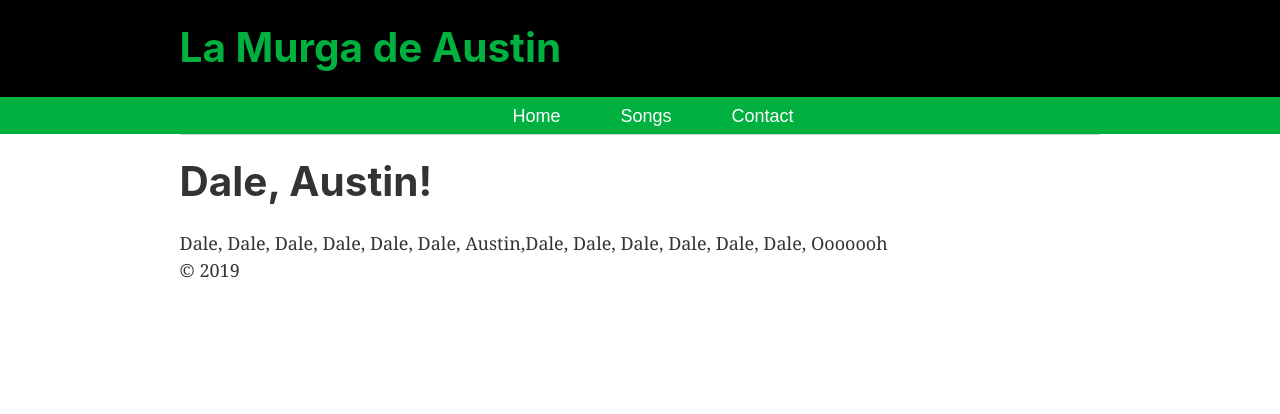
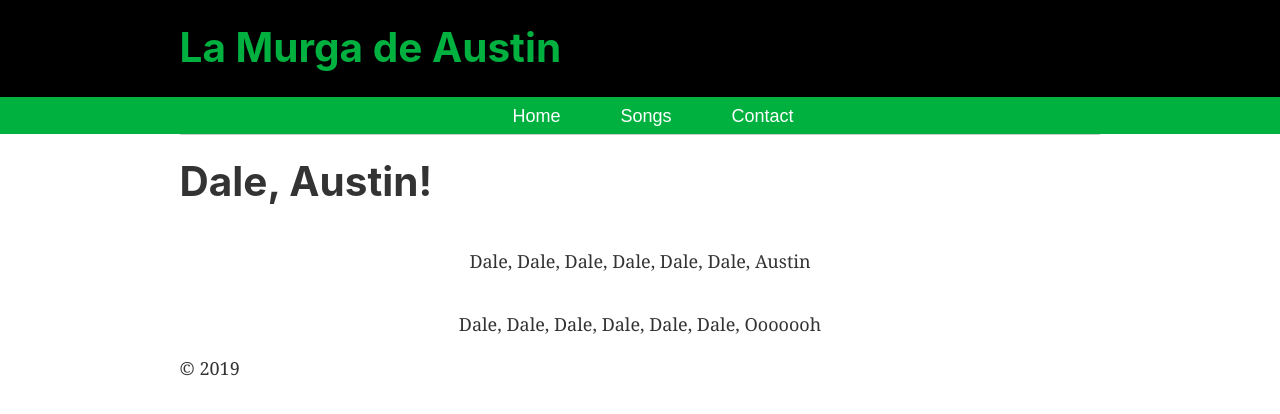
Before and after one commit to jaymendoza/la-murga-de-austin, a Gatsby site: page /dale-austin/ in a window 1280 px wide. Built offline with nearby package versions, Linux system fonts and the light colour scheme; Gatsby itself is replaced by a stand-in of ours.

Commit message:
format lyrics + add Lyrics component

```diff
--- a/src/components/layout.css
+++ b/src/components/layout.css
@@ -626,3 +626,9 @@ pre tt:after {
     font-size: 100%;
   }
 }
+.lyrics {
+  text-align: center;
+}
+.lyric {
+  padding: 1em 0;
+}
--- /dev/null
+++ b/src/components/lyrics.js
@@ -0,0 +1,12 @@
+import React from 'react'
+
+class Lyrics extends React.Component {
+  render() {
+    return <div class="lyrics">{this.props.lyrics.map(lyric => (
+      <div class="lyric">{lyric}</div>
+    ))}
+    </div>
+  }
+}
+
+export default Lyrics
--- a/src/templates/song.js
+++ b/src/templates/song.js
@@ -2,6 +2,7 @@ import React from "react"
 import { graphql } from "gatsby"
 
 import Layout from "../components/layout"
+import Lyrics from "../components/lyrics"
 
 export default function Template({data}) {
   const song = data.allSongsJson.edges[0].node
@@ -11,7 +12,7 @@ export default function Template({data}) {
       <div>
         <hr />
         <h1>{song.title}</h1>
-        <div dangerouslySetInnerHTML={{ __html: song.lyrics }} />
+        <Lyrics lyrics={song.lyrics} />
       </div>
     </Layout>
   )
```
